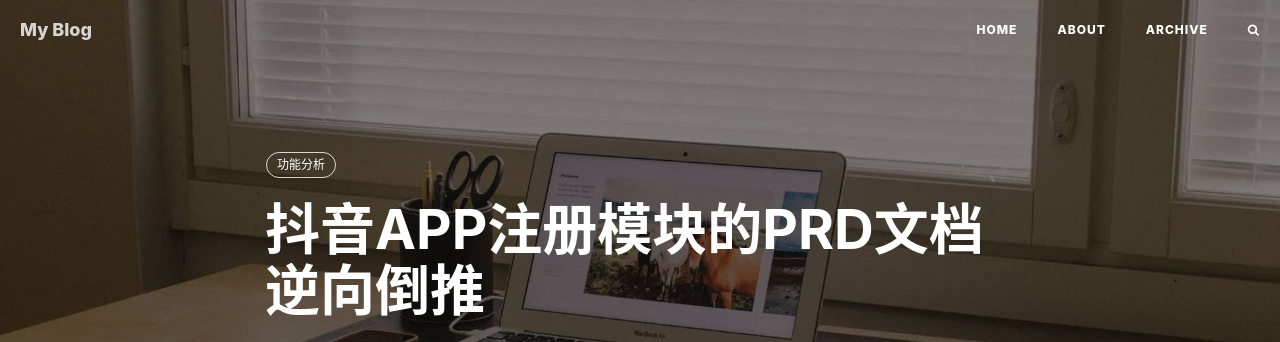
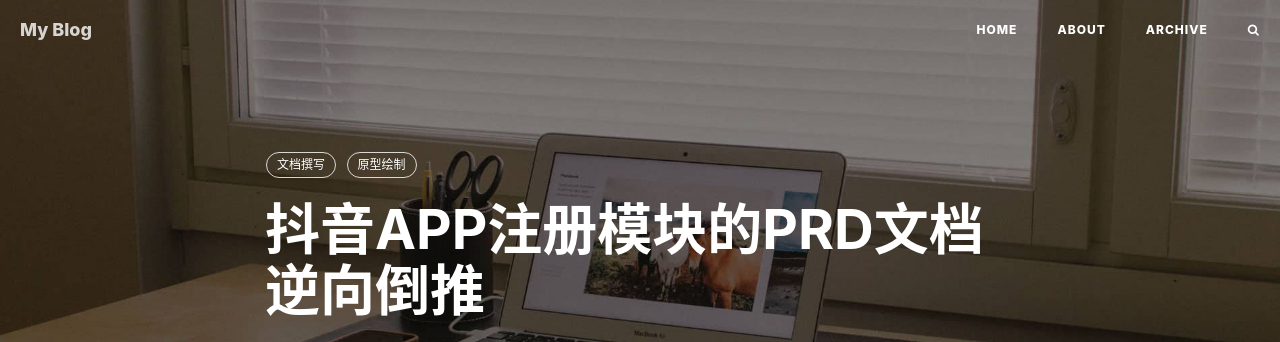
Before and after one commit to zlinbh/zlinbh.github.io, a Jekyll site: the page built from _posts/2020-11-01-PRD_Writing.markdown, in a window 1280 px wide and 900 px high. Shown: the top 342 px of the window. Built offline with Jekyll 4.4.1, drawn with Linux system fonts in a browser that asks for light colours; nearby versions of some CDN libraries; comment, search, counter and statistics services are not loaded.

Commit message:
Update 2020-11-01-PRD_Writing.markdown

```diff
--- a/_posts/2020-11-01-PRD_Writing.markdown
+++ b/_posts/2020-11-01-PRD_Writing.markdown
@@ -7,7 +7,8 @@
 hidden:		false
 header-img:
 tags:
-    - 功能分析
+    - 文档撰写
+    - 原型绘制
 ---
 
 ## 实践方法
```
